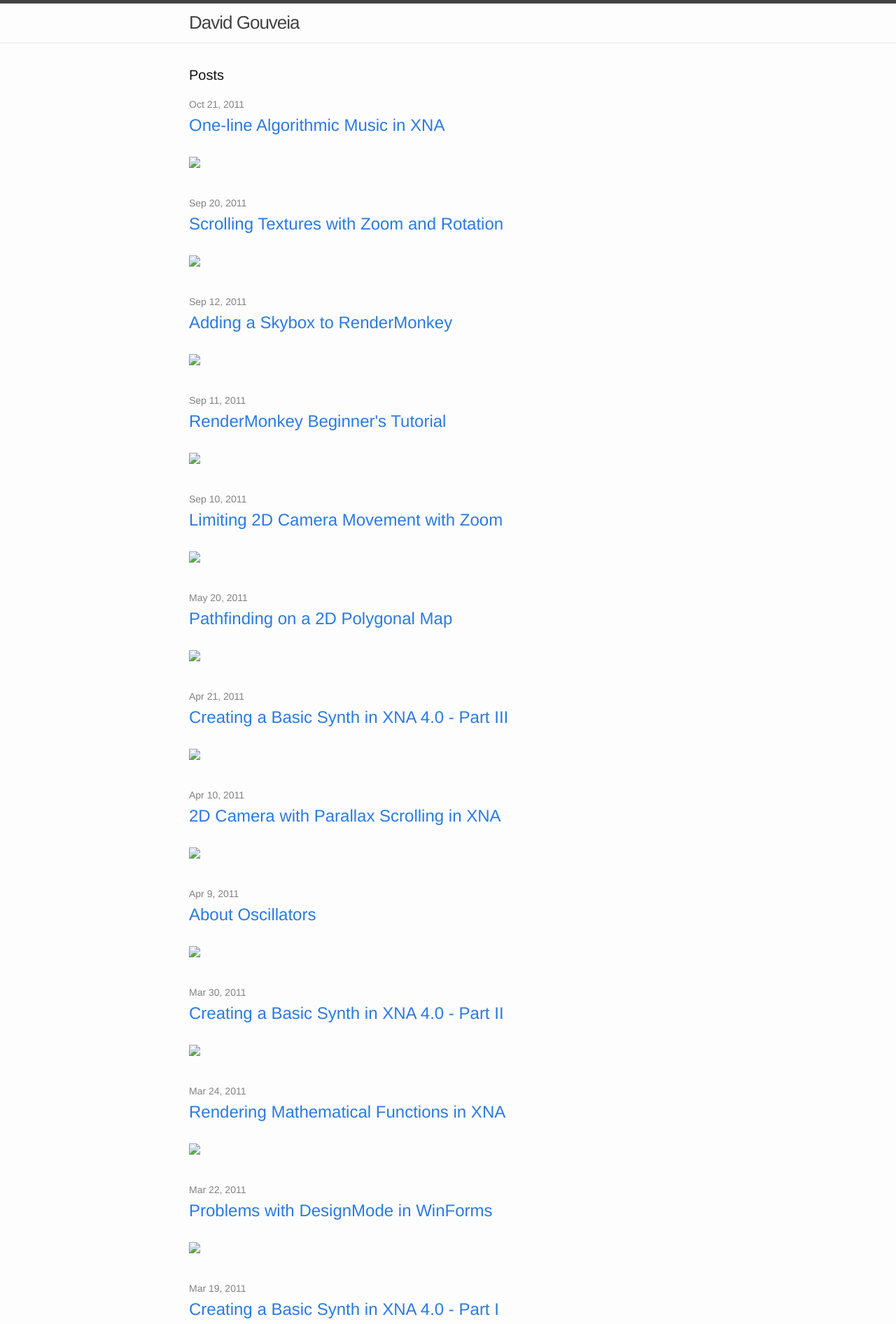
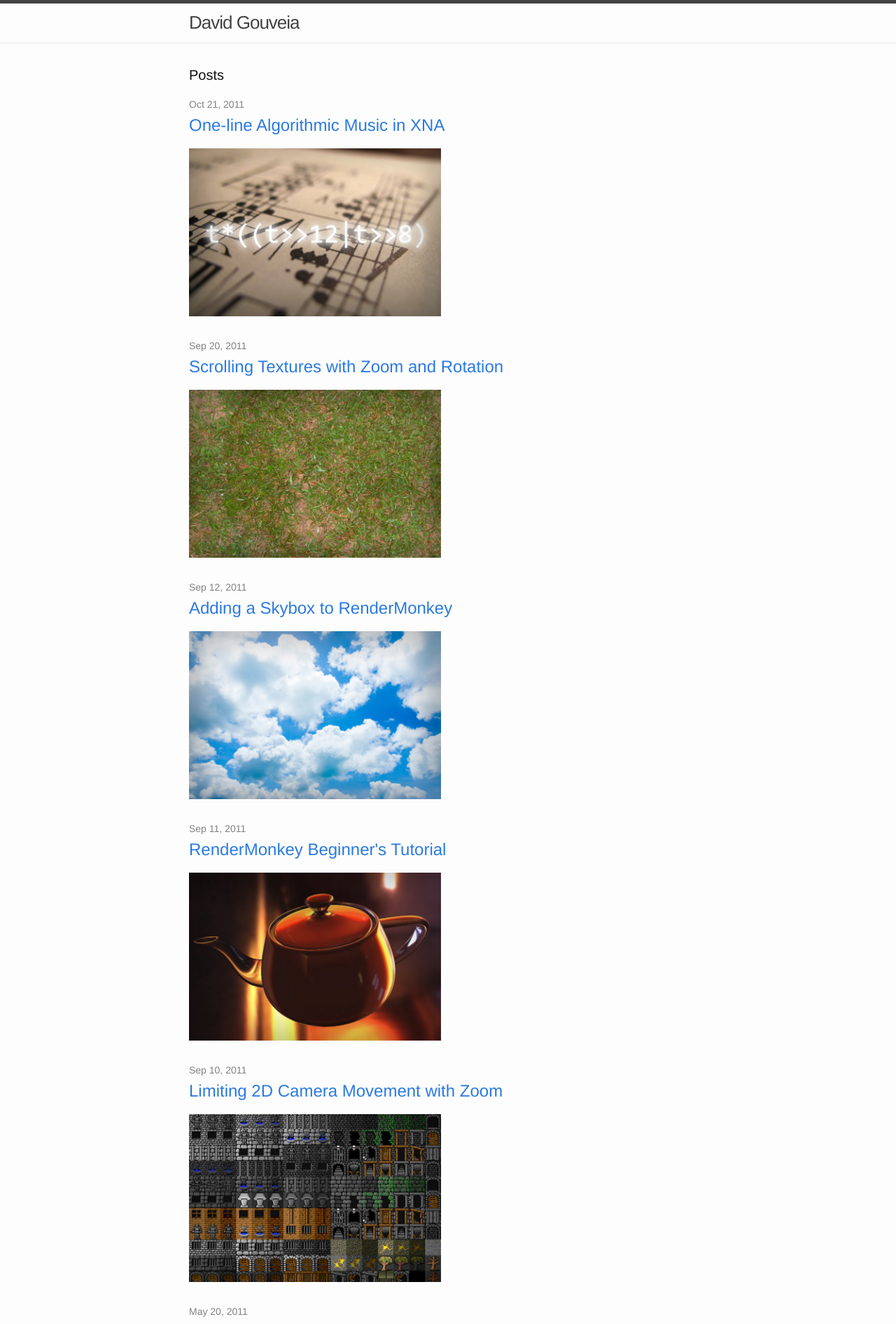
Before and after one commit to davidluzgouveia/blog, a Jekyll site: the page built from index.md, in a window 1280 px wide. Shown: the top 1892 px of the page at 70% size. Built offline with Jekyll 4.4.1, drawn with Linux system fonts in a browser that asks for light colours.

Commit message:
Trying prepend

```diff
--- a/_layouts/home.html
+++ b/_layouts/home.html
@@ -15,7 +15,7 @@ layout: default
         <span class="post-meta">{{ post.date | date: date_format }}</span>
         <a class="post-link" href="{{ post.url | relative_url }}">
           <p>{{ post.title | escape }}</p>
-          <img src="/assets{{ post.path | relative_url | replace: '_posts', '' | replace: '.md','' }}/cover.jpg" width="360" />
+          <img src="{{ post.path | prepend: '/assets' | relative_url | replace: '_posts', '' | replace: '.md','' }}/cover.jpg" width="360" />
         </a>
       </li>
     {% endfor %}
```
